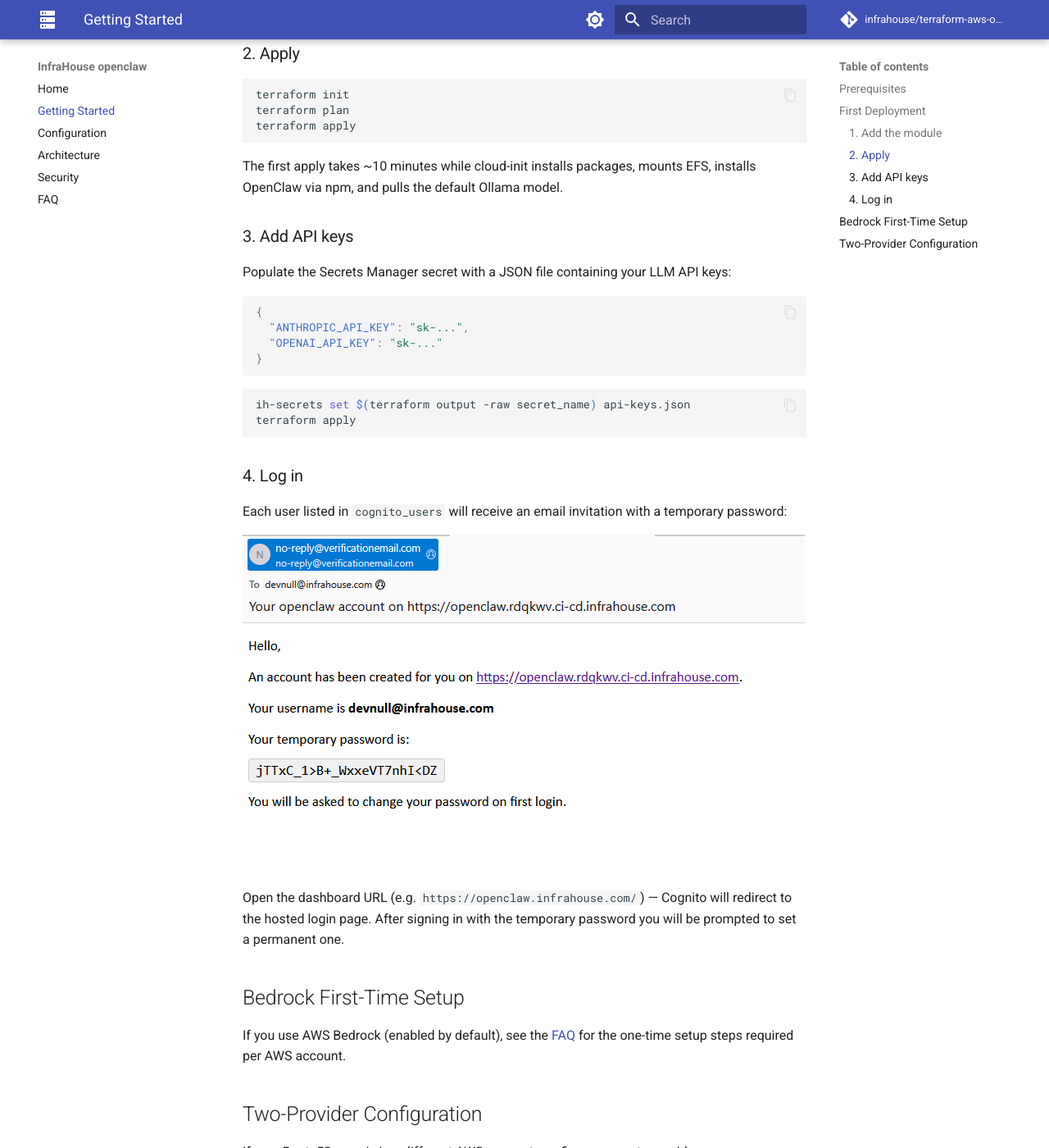
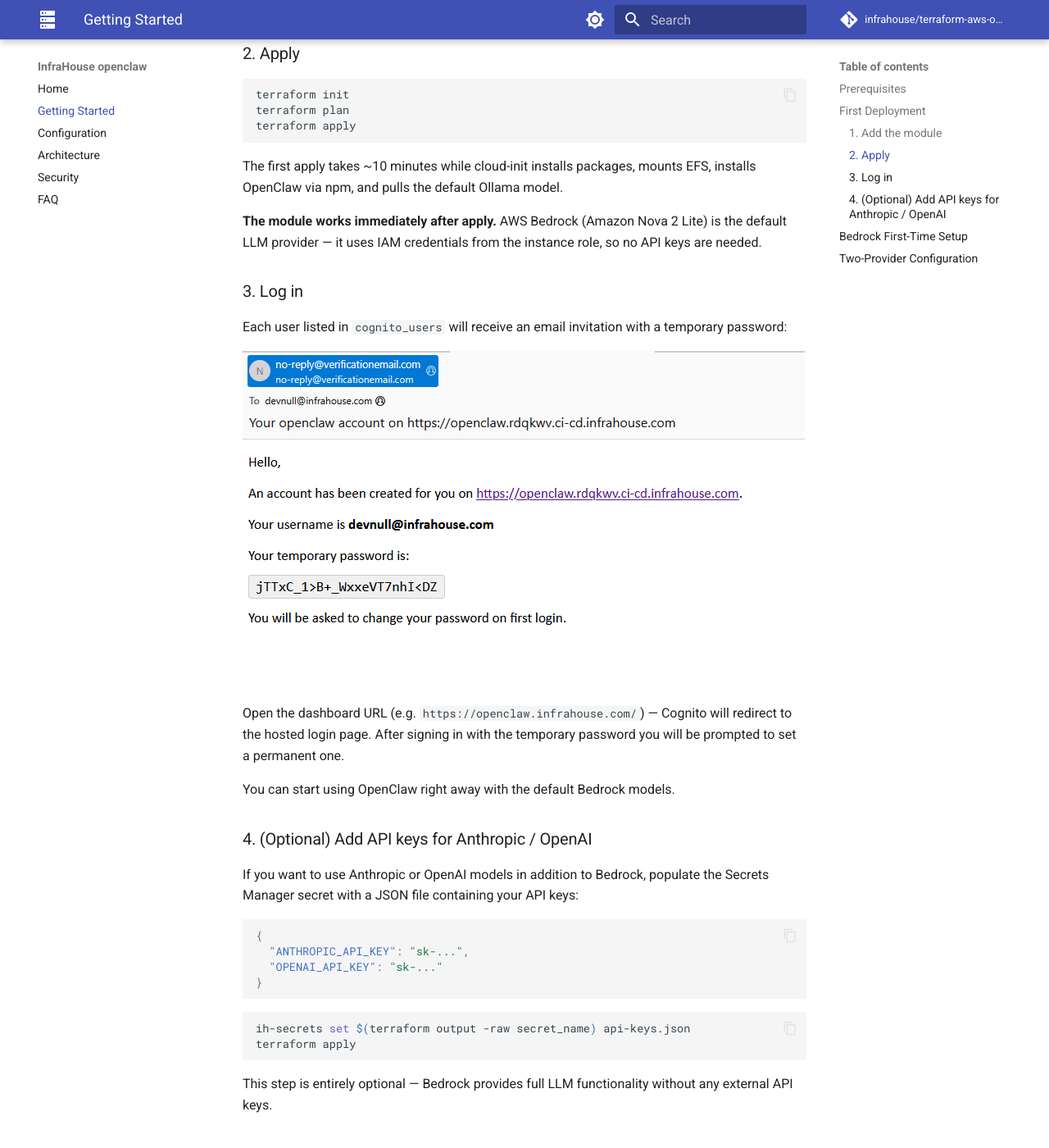
Before and after one commit to infrahouse/terraform-aws-openclaw, an MkDocs documentation site: the page built from docs/getting-started.md, in a window 1280 px wide and 1400 px high, scrolled down 956 px. Shown: the whole window at 82% size. Built offline with MkDocs 1.6.1 and Material for MkDocs 9.7.7, drawn with Linux system fonts in a browser that asks for light colours; comment, search, counter and statistics services are not loaded; some of the changed text lies outside the part shown.

Commit message:
docs: clarify Bedrock is the default provider, API keys are optional
Update README and Getting Started guide to emphasize that the module
works out of the box with AWS Bedrock (Nova 2 Lite) — no API keys
needed. Move API key setup to an optional step, add architecture
diagram and Cognito badge to README, add Security section.

````diff
--- a/docs/getting-started.md
+++ b/docs/getting-started.md
@@ -48,10 +48,30 @@
 The first apply takes ~10 minutes while cloud-init installs packages,
 mounts EFS, installs OpenClaw via npm, and pulls the default Ollama model.
 
-### 3. Add API keys
+**The module works immediately after apply.** AWS Bedrock (Amazon Nova 2
+Lite) is the default LLM provider — it uses IAM credentials from the
+instance role, so no API keys are needed.
 
-Populate the Secrets Manager secret with a JSON file containing your
-LLM API keys:
+### 3. Log in
+
+Each user listed in `cognito_users` will receive an email invitation
+with a temporary password:
+
+![Cognito invite email](assets/cognito-invite-email.png)
+
+Open the dashboard URL (e.g.
+`https://openclaw.infrahouse.com/`) — Cognito will redirect to the
+hosted login page. After signing in with the temporary password you
+will be prompted to set a permanent one.
+
+You can start using OpenClaw right away with the default Bedrock models.
+
+### 4. (Optional) Add API keys for Anthropic / OpenAI
+
+If you want to use Anthropic or OpenAI models in addition to Bedrock,
+populate the Secrets Manager secret with a JSON file containing your
+API keys:
+
 ```json
 {
   "ANTHROPIC_API_KEY": "sk-...",
@@ -64,23 +84,14 @@
 terraform apply
 ```
 
-### 4. Log in
-
-Each user listed in `cognito_users` will receive an email invitation
-with a temporary password:
-
-![Cognito invite email](assets/cognito-invite-email.png)
-
-Open the dashboard URL (e.g.
-`https://openclaw.infrahouse.com/`) — Cognito will redirect to the
-hosted login page. After signing in with the temporary password you
-will be prompted to set a permanent one.
+This step is entirely optional — Bedrock provides full LLM
+functionality without any external API keys.
 
 ## Bedrock First-Time Setup
 
-If you use AWS Bedrock (enabled by default), see the
-[FAQ](FAQ.md#getting-bedrock-models-working) for the one-time setup
-steps required per AWS account.
+Bedrock models may require a one-time AWS Marketplace subscription on
+first use. See the [FAQ](FAQ.md#getting-bedrock-models-working) for
+details. Amazon Nova models typically work without any extra setup.
 
 ## Two-Provider Configuration
 
````
Also changed, not shown: README.md (+35 -8 lines).
